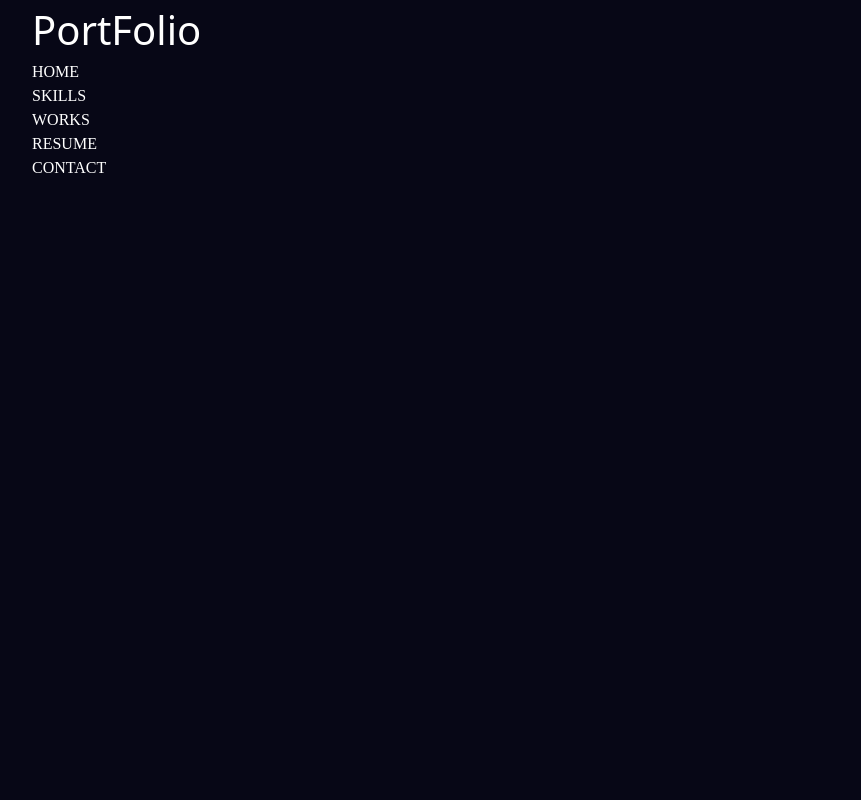
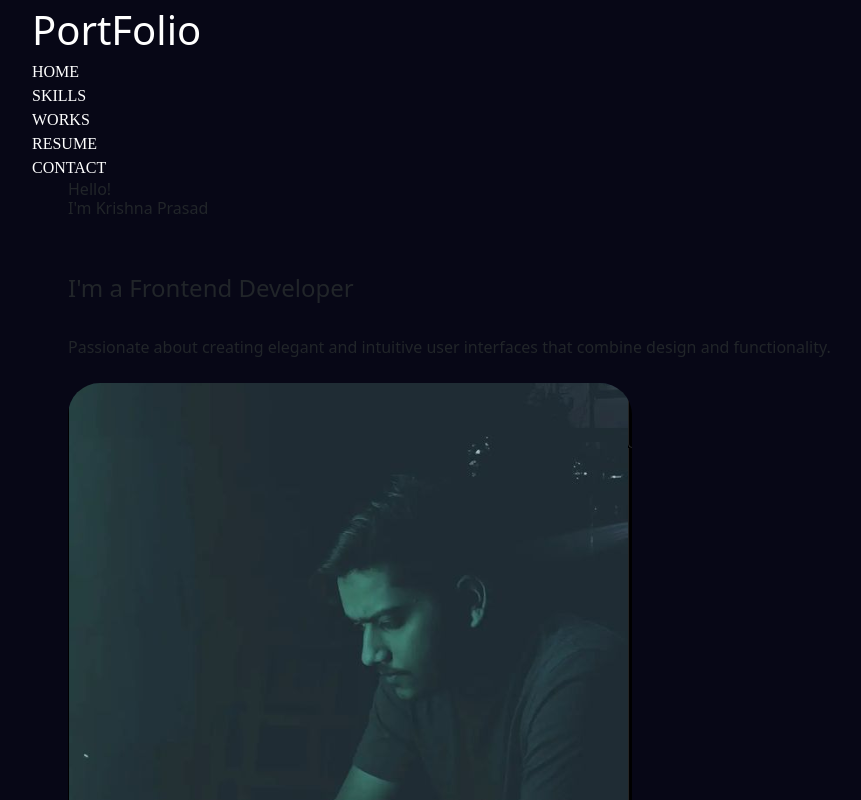
Before and after one commit to prasad-L4/Portfolio, a React (Vite) app: page / in a window 1280 px wide. Shown: the top 800 px of the page, without its empty margins (50-911 px from the left). Built offline with nearby package versions, Linux system fonts and the light colour scheme.

Commit message:
header added

```diff
--- a/package.json
+++ b/package.json
@@ -13,7 +13,8 @@
     "bootstrap": "^5.3.1",
     "react": "^18.2.0",
     "react-bootstrap": "^2.8.0",
-    "react-dom": "^18.2.0"
+    "react-dom": "^18.2.0",
+    "react-icons": "^4.10.1"
   },
   "devDependencies": {
     "@types/react": "^18.2.15",
--- a/src/App.css
+++ b/src/App.css
@@ -1,3 +1,5 @@
 *{
+    margin: 0;
+    padding: 0;
     background-color: rgb(7, 7, 22);
 }
--- a/src/App.jsx
+++ b/src/App.jsx
@@ -2,6 +2,7 @@
 import './App.css'
 import 'bootstrap/dist/css/bootstrap.min.css';
 import Navbar from './NavBar/Navbar'
+import Header from './Header/Header';
 
 function App() {
 
@@ -9,6 +10,7 @@ function App() {
   return (
     <>
     <Navbar/>
+    <Header/>
 
     </>
   )
--- /dev/null
+++ b/src/Header/Header.css
@@ -0,0 +1,46 @@
+.hello{
+    margin-top: 5rem;
+    color: white;
+
+}
+.header{
+    display: flex;
+    flex-wrap: wrap;
+}
+.head{
+    margin-left: 3rem;
+
+
+}
+.text-name{
+    margin-top: 2rem;
+    font-size: 4rem;
+}
+.im{
+    color: white;
+    display: inline-block;
+}
+.name{
+
+
+}
+.text-head{
+font-size: 1.5rem;
+padding-top: 2rem;
+}
+.text{
+    margin-top: 2rem;
+    font-size: 1.rem;
+
+
+}
+.icons{
+display: flex;
+margin-top: 2rem;
+cursor: pointer;
+font-size: 1.5rem;
+
+}
+.git,.twitter,.insta{
+    margin-left: 1rem;
+}
--- /dev/null
+++ b/src/Header/Header.jsx
@@ -0,0 +1,39 @@
+import React from "react";
+import "./Header.css";
+import me from '../images/me.png'
+
+import {AiOutlineLinkedin,AiFillGithub} from 'react-icons/ai'
+import {FaTwitterSquare} from 'react-icons/fa'
+import {BsInstagram} from 'react-icons/bs'
+const Header = () => {
+  return (
+    <>
+
+
+     <section class="text-gray-600 body-font overflow-hidden">
+  <div class="container px-5 py-24 mx-auto">
+    <div class="lg:w-4/5 mx-auto flex flex-wrap">
+      <div class="lg:w-1/2 w-full lg:pr-10 lg:py-6 mb-6 lg:mb-0">
+        <h2 class="text-sm title-font text-gray-500 tracking-widest">Hello!</h2>
+        <h1 class=" text-gray-900 text-5xl title-font font-medium mb-4">I'm Krishna Prasad</h1>
+        <h2 className="text-head">I'm a Frontend Developer  </h2>
+        <p class="text leading-relaxed mb-4">Passionate about creating elegant and intuitive user interfaces that combine design and functionality.</p>
+
+
+
+
+      </div>
+      <img alt="ecommerce" class=" rounded-5 lg:w-2/5 w-30 lg:h-1/2 h-64 object-cover object-center rounded" src={me}/>
+
+    </div>
+  </div>
+</section>
+
+
+
+
+    </>
+  );
+};
+
+export default Header;
```
Also changed, not shown: src/images/me.png (added), 1 other file (tests, documents, lock files or other folders).
